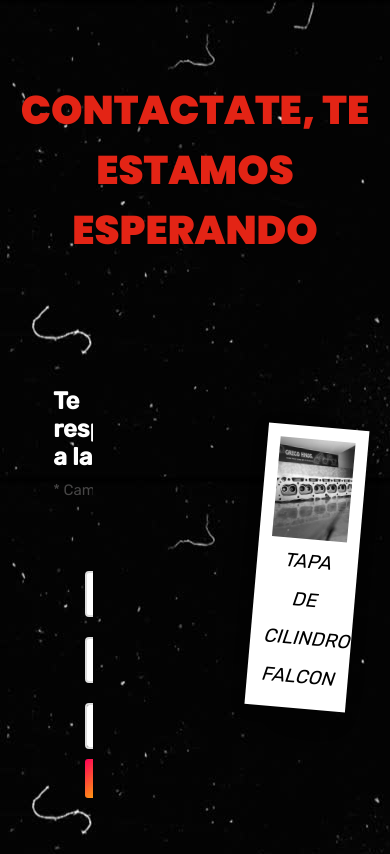
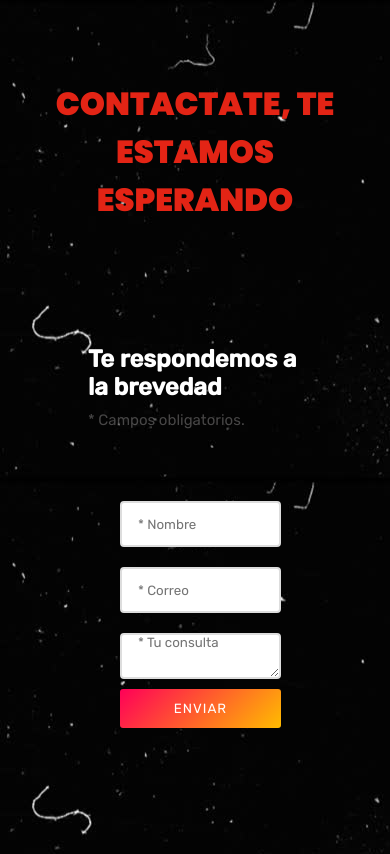
Before and after one commit to steve-ux/greco-hnos, a React (Create React App) app: page /Criptos in a window 390 px wide. Shown: the top 854 px of the page. Built offline with nearby package versions, Linux system fonts and the light colour scheme.

Commit message:
arreglo de errores responsive

```diff
--- a/src/form.scss
+++ b/src/form.scss
@@ -80,19 +80,7 @@ body {
     flex-direction: row;
     height: 100%;
     width: 100%;
-    margin-left: -2rem !important;
-  }
-  .left {
-    overflow: hidden;
-    display: flex;
-    flex-wrap: wrap;
-    flex-direction: column;
-    justify-content: center;
-    animation-name: left;
-    animation-duration: 1s;
-    animation-fill-mode: both;
-    animation-delay: 1s;
-    width: 100% !important;
+    margin-left: -6rem !important;
   }
   .wrapper {
     width: 70% !important;
@@ -113,22 +101,22 @@ body {
     height: auto;
   }
   .caption {
-    font-size: 1.5rem !important;
+    font-size: 1rem !important;
     text-align: center;
     line-height: 2em;
     text-transform: uppercase;
     font-style: italic;
   }
   .item {
-    width: 90% !important;
+    width: 70% !important;
     display: inline-block;
     filter: grayscale(100%);
   }
   .formu > input{
-    width: 80% !important;
+    width: 150% !important;
   }
   .formu > textarea {
-    width: 80% !important;
+    width: 150% !important;
   }
   .header > h2 {
     width: 100%;
@@ -140,7 +128,68 @@ body {
     background: linear-gradient(315deg, #ffbc00, #ff0058);
     border-radius: 3px;
     margin-top: 10px;
-    width: 80% !important;
+    width: 150% !important;
+    color: #fff;
+    letter-spacing: 1px;
+    font-family: 'Rubik', sans-serif;
+    cursor: pointer;
+  }
+}
+@media (max-width: 1000px) {
+  .container {
+    display: flex;
+    flex-direction: column;
+    height: 100%;
+    width: 100%;
+    margin-left: -6rem !important;
+  }
+  .wrapper {
+    width: 70% !important;
+    margin-left: 7rem !important;
+    margin-top: 2rem;
+    padding: 0 2rem;
+    text-align: center;
+    animation: myAnim 20s ease 0s infinite normal forwards;
+  }
+  .polaroid {
+    background: rgb(239, 65, 65);
+    padding: 1rem;
+    box-shadow: 0 0.2rem 1.2rem rgba(0,0,0,0.2);
+
+  }
+  .polaroid > img{
+    width: 100% !important;
+    height: auto;
+  }
+  .caption {
+    font-size: 1rem !important;
+    text-align: center;
+    line-height: 2em;
+    text-transform: uppercase;
+    font-style: italic;
+  }
+  .item {
+    width: 140% !important;
+    display: inline-block;
+    filter: grayscale(100%);
+  }
+  .formu > input{
+    width: 150% !important;
+  }
+  .formu > textarea {
+    width: 150% !important;
+  }
+  .header > h2 {
+    width: 100%;
+    color: white !important;
+  }
+  .formu > button {
+    padding: 12px 10px;
+    border: 0;
+    background: linear-gradient(315deg, #ffbc00, #ff0058);
+    border-radius: 3px;
+    margin-top: 10px;
+    width: 150% !important;
     color: #fff;
     letter-spacing: 1px;
     font-family: 'Rubik', sans-serif;
--- a/src/index.css
+++ b/src/index.css
@@ -62,7 +62,7 @@ body {
 }
 @media (max-width: 1360px) {
   .logo-header {
-    width: 30%;
+    width: 60%;
   }
   .video {
     position: absolute;
@@ -396,7 +396,7 @@ span {
 @media (max-width: 1360px) {
   .titleContacto {
     text-align: center;
-    font-size: 2.5rem;
+    font-size: 2rem;
     color: var(--primary-color);
     text-transform: uppercase;
     font-family: 'Poppins', sans-serif;
```
